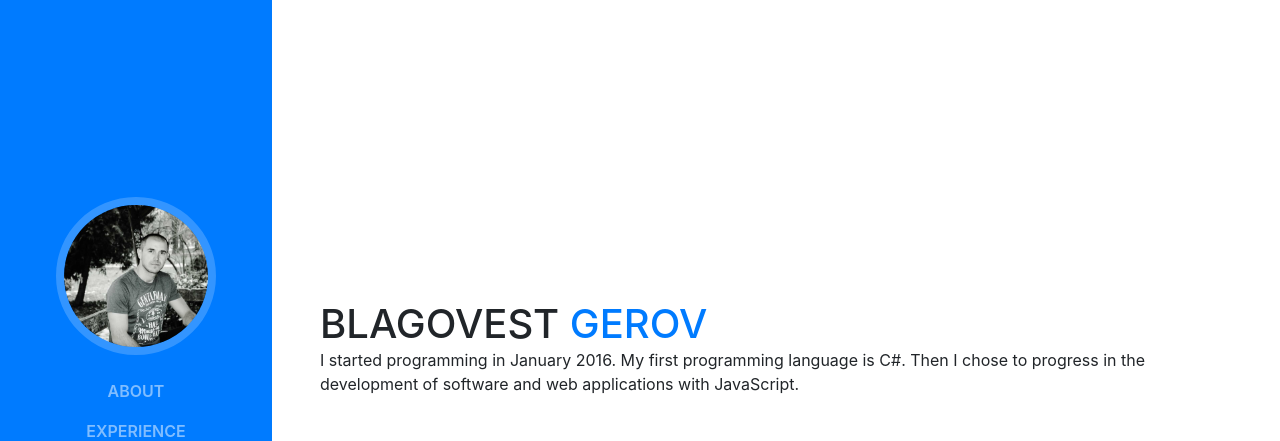
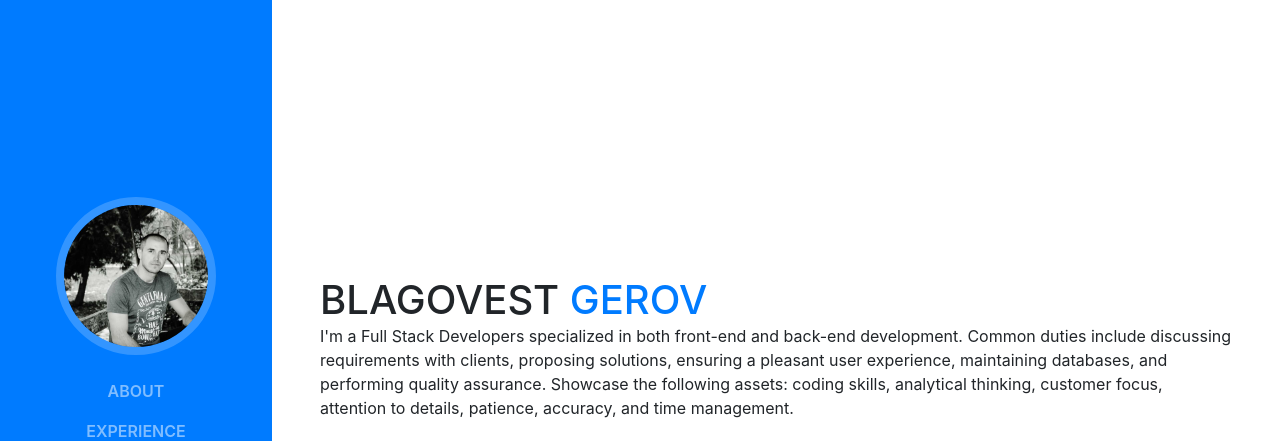
Before and after one commit to BlagovestGerov/BlagovestGerov, a website with bundled scripts: page index.html in a window 1280 px wide. Shown: the top 441 px of the page. Built offline with nearby package versions, Linux system fonts and the light colour scheme; a web font is replaced by a local one.

Commit message:
Some fixes

```diff
--- a/index.html
+++ b/index.html
@@ -71,7 +71,14 @@
           <!-- <div class="subheading mb-5">3542 Berry Street · Cheyenne Wells, CO 80810 · (317) 585-8468 ·
             <a href="mailto:name@email.com">name@email.com</a>
           </div> -->
-          <p class="mb-5">I started programming in January 2016. My first programming language is C#. Then I chose to progress in the development of software and web applications with JavaScript. </p>
+          <p class="mb-5">I'm a Full Stack Developers
+            specialized in both front-end and back-end development.
+            Common duties include discussing requirements with clients,
+            proposing solutions, ensuring a pleasant user experience,
+            maintaining databases, and performing quality assurance.
+            Showcase the following assets: coding skills, analytical thinking,
+            customer focus, attention to details, patience, accuracy,
+            and time management.</p>
           <ul class="list-inline list-social-icons mb-0">
             <li class="list-inline-item">
               <a href="https://www.facebook.com/budista87" target="_blank">
```
